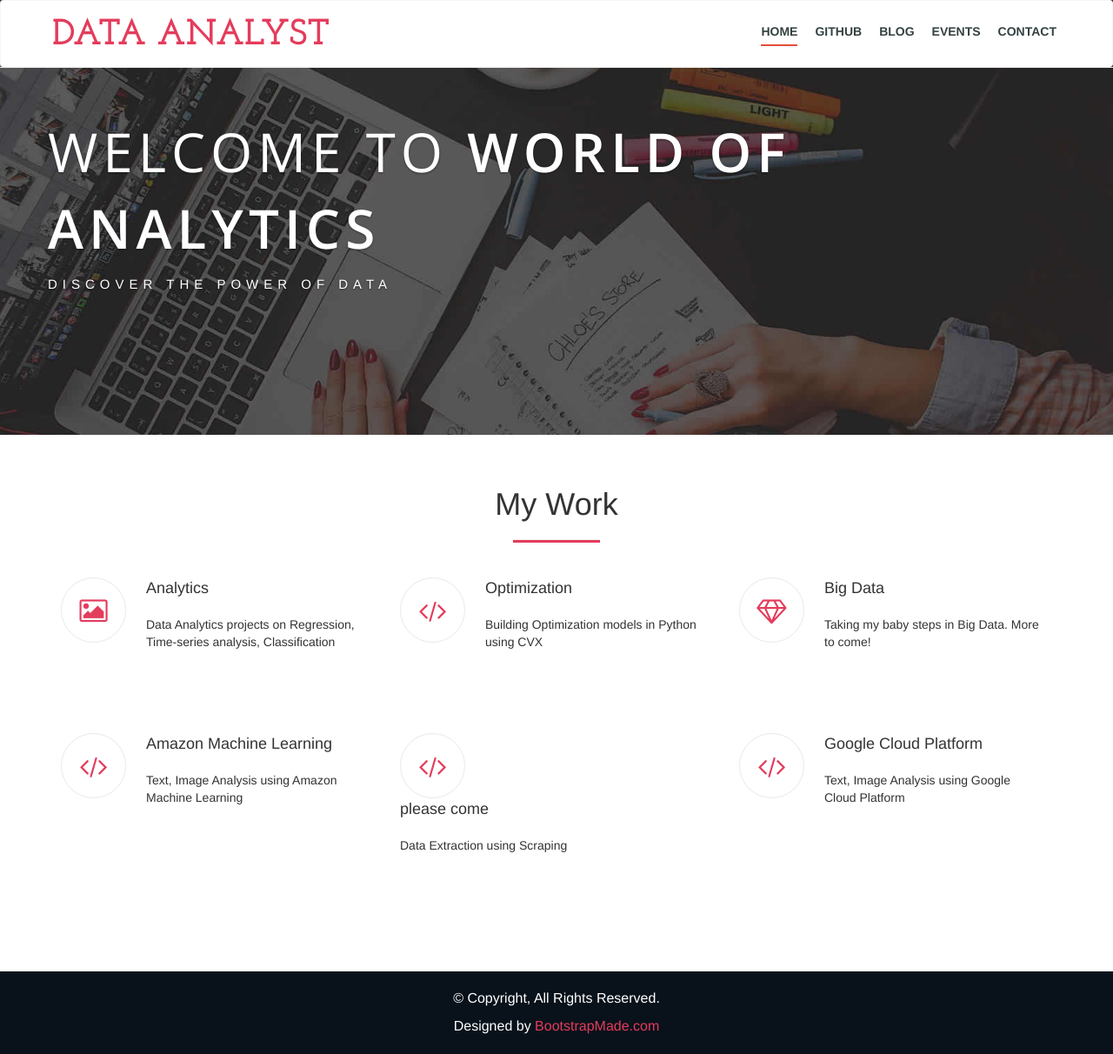
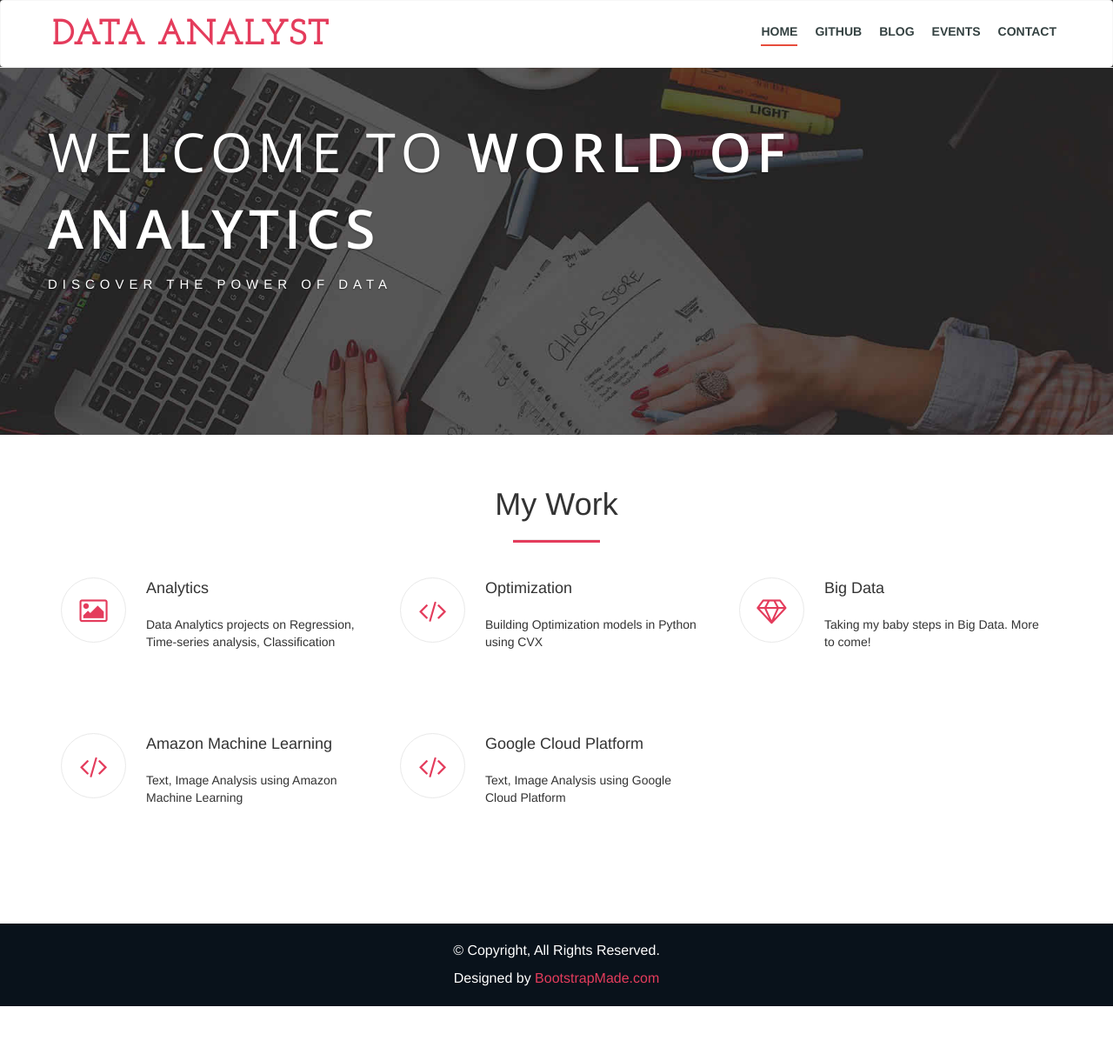
Before and after one commit to krithikaceg/krithikaceg.github.io, a Jekyll site: the page index.html, which Jekyll copies as it is, in a window 1280 px wide and 1212 px high. Shown: the whole window at 87% size. Built offline with Jekyll 4.4.1, drawn with Linux system fonts in a browser that asks for light colours; nearby versions of some CDN libraries; library files that are not in the unit come from our copies.

Commit message:
Update index.html

```diff
--- a/index.html
+++ b/index.html
@@ -111,17 +111,6 @@
           </div>
         </div>
 
-
-        <div class="col-md-4">
-          <div class="service-box">
-            <div class="service-icon"><i class="fa fa fa-code"></i></div>
-            <div class="service-text">
-              <a href="https://github.com/krithikaceg" >
-              <h3> please come</h3></a>
-              <p> Data Extraction using  Scraping</p>
-            </div>
-          </div>
-        </div>
         <div class="col-md-4">
           <div class="service-box">
             <div class="service-icon"><i class="fa fa fa-code"></i></div>
```
